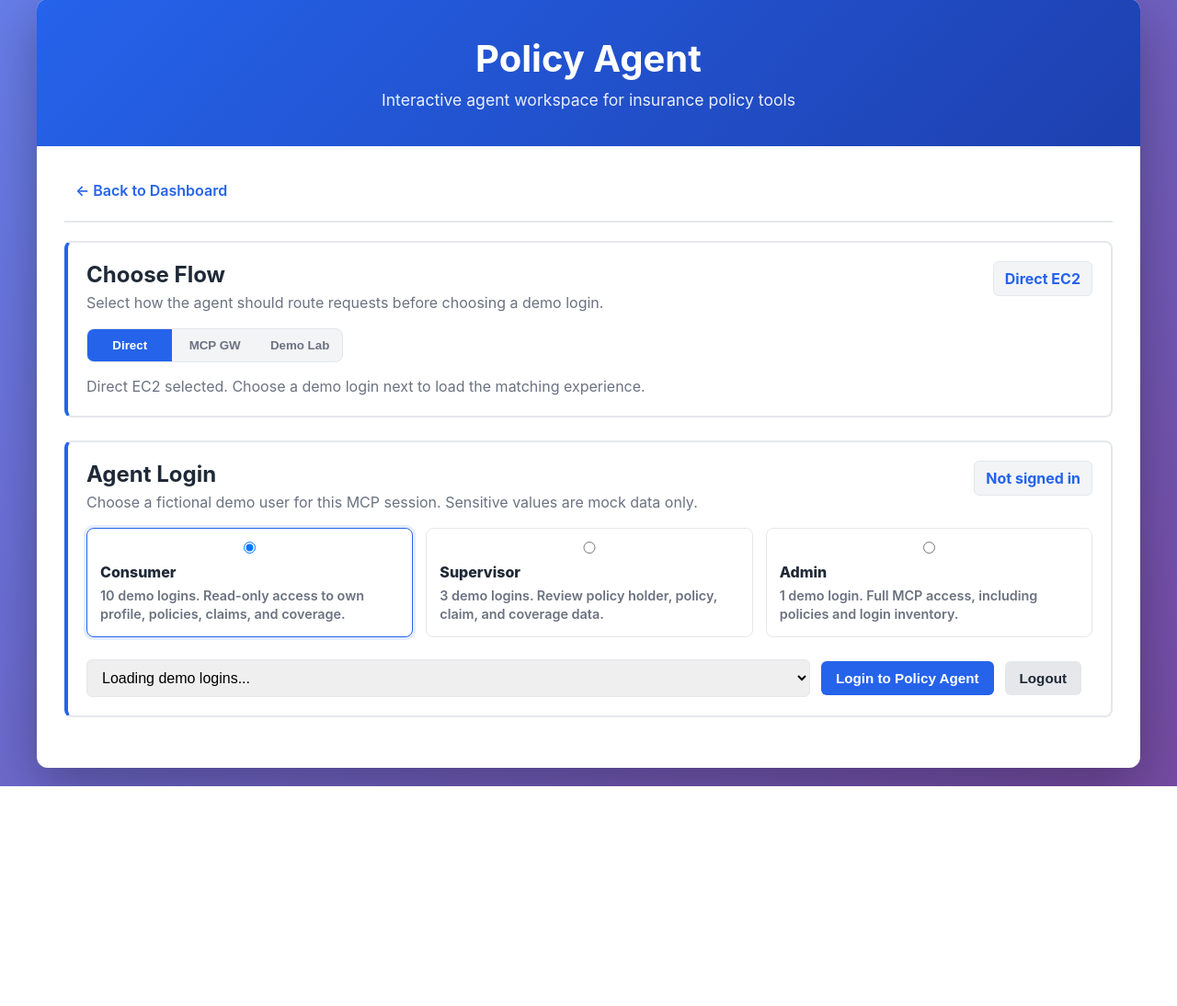
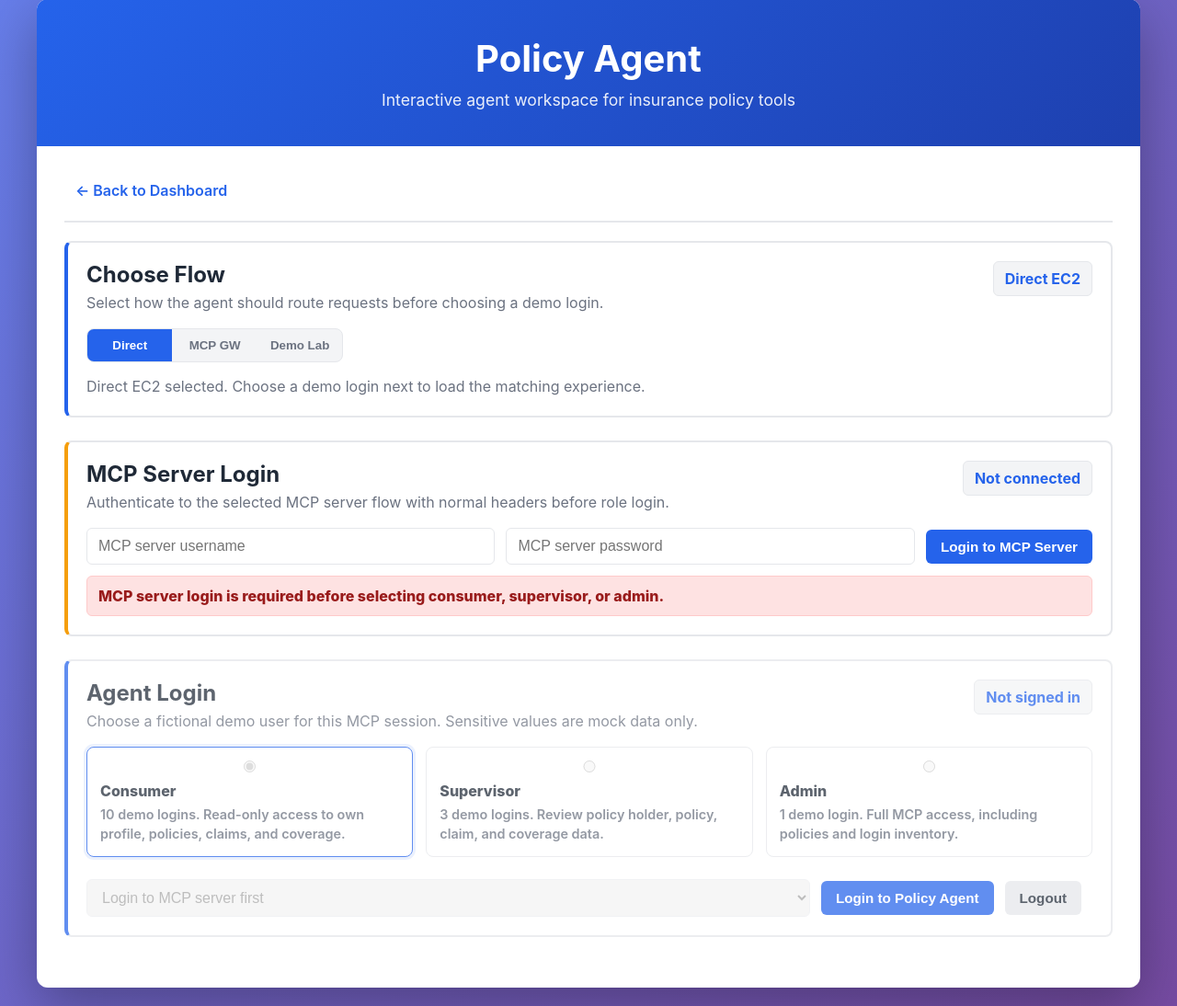
Before and after one commit to shankarmaheswaran/insurance-policy-mcp-server, a Flask app: page /test in a window 1280 px wide. Shown: the part 21-1115 px from the top of the page at 92% size. Before the commit the page ends 876 px from the top, so only its background shows below. Run offline with Flask 3, Linux system fonts and the light colour scheme.

Commit message:
Replace OAuth with MCP header login flow

```diff
--- a/policy-agent-ui/app.py
+++ b/policy-agent-ui/app.py
@@ -190,7 +190,23 @@ def read_gateway_json(response) -> dict:
         raise
 
 
-def mcp_gateway_rpc(method: str, params: dict | None = None) -> tuple[dict, int, list[str]]:
+def get_mcp_server_headers() -> dict[str, str]:
+    """Read MCP server login headers from the local agent request."""
+    headers = {}
+    username = request.headers.get("X-MCP-Server-Username")
+    password = request.headers.get("X-MCP-Server-Password")
+    if username:
+        headers["X-MCP-Server-Username"] = username
+    if password:
+        headers["X-MCP-Server-Password"] = password
+    return headers
+
+
+def mcp_gateway_rpc(
+    method: str,
+    params: dict | None = None,
+    extra_headers: dict[str, str] | None = None,
+) -> tuple[dict, int, list[str]]:
     """Call the configured MCP gateway using MCP JSON-RPC over HTTP."""
     headers, header_names, logs = load_gateway_headers()
     headers.update(
@@ -199,8 +215,12 @@ def mcp_gateway_rpc(method: str, params: dict | None = None) -> tuple[dict, int,
             "Content-Type": "application/json",
         }
     )
+    if extra_headers:
+        headers.update(extra_headers)
     logs.append(f"[CONFIG] MCP Gateway URL: {MCP_GATEWAY_URL}")
     logs.append(f"[CONFIG] Credential headers configured: {', '.join(header_names) if header_names else 'none'}")
+    if extra_headers:
+        logs.append(f"[CONFIG] MCP server login headers included: {', '.join(extra_headers.keys())}")
     logs.append(f"[MCP] JSON-RPC method: {method}")
 
     body = json.dumps(
@@ -274,8 +294,9 @@ def normalize_mcp_tool_result(payload: dict, logs: list[str]) -> dict:
 
 def mcp_gateway_proxy(path: str, payload: dict | None = None):
     """Proxy supported UI API calls to the MCP gateway protocol."""
+    mcp_headers = get_mcp_server_headers()
     if path == "/api/agent/tools":
-        rpc_payload, status, logs = mcp_gateway_rpc("tools/list")
+        rpc_payload, status, logs = mcp_gateway_rpc("tools/list", extra_headers=mcp_headers)
         if status >= 400:
             return jsonify({"error": rpc_payload.get("error"), "logs": logs}), status
         return jsonify(normalize_mcp_tools(rpc_payload)), status
@@ -288,6 +309,7 @@ def mcp_gateway_proxy(path: str, payload: dict | None = None):
                 "name": payload.get("tool_name"),
                 "arguments": payload.get("params", {}),
             },
+            extra_headers=mcp_headers,
         )
         normalized = normalize_mcp_tool_result(rpc_payload, logs)
         return jsonify(normalized), status
@@ -318,6 +340,7 @@ def backend_request(path: str, method: str = "GET", payload: dict | None = None)
     agent_role = request.headers.get("X-Policy-Agent-Role")
     agent_username = request.headers.get("X-Policy-Agent-Username")
     agent_customer_id = request.headers.get("X-Policy-Agent-Customer-Id")
+    headers.update(get_mcp_server_headers())
     if agent_role:
         headers["X-Policy-Agent-Role"] = agent_role
     if agent_username:
@@ -408,7 +431,9 @@ def agent_connection_check():
     ]
 
     if mode == "mcp_gateway":
-        rpc_payload, status, gateway_logs = mcp_gateway_rpc("tools/list")
+        rpc_payload, status, gateway_logs = mcp_gateway_rpc(
+            "tools/list", extra_headers=get_mcp_server_headers()
+        )
         tools = normalize_mcp_tools(rpc_payload) if status < 400 else []
         logs.append("[CHECK] Calling MCP Gateway tools/list with YAML credentials only")
         logs.append("[AUTH] Consumer/supervisor/admin headers are not forwarded to MCP Gateway")
@@ -455,7 +480,7 @@ def agent_connection_check():
         logs.append(f"[AUTH] Customer scope: {agent_customer_id}")
 
     try:
-        active_headers = {"Accept": "application/json"}
+        active_headers = {"Accept": "application/json", **get_mcp_server_headers()}
         gateway = None
         ssl_context = None
 
@@ -559,6 +584,73 @@ def agent_gateway_preflight():
     ), 200 if connected else status
 
 
+@app.route("/api/agent/mcp-login", methods=["POST"])
+def agent_mcp_login():
+    """Validate MCP server header login for the selected flow."""
+    mode, base_url = get_target_url()
+    mcp_headers = get_mcp_server_headers()
+    if not mcp_headers.get("X-MCP-Server-Username") or not mcp_headers.get("X-MCP-Server-Password"):
+        return jsonify({"authenticated": False, "error": "MCP server username and password are required"}), 400
+
+    if mode == "mcp_gateway":
+        rpc_payload, status, logs = mcp_gateway_rpc("tools/list", extra_headers=mcp_headers)
+        authenticated = status < 400
+        return jsonify(
+            {
+                "authenticated": authenticated,
+                "route_mode": mode,
+                "route_url": MCP_GATEWAY_URL,
+                "logs": [
+                    "[FLOW] MCP server login through MCP Gateway",
+                    "[AUTH] YAML gateway credentials used for gateway access",
+                    "[AUTH] MCP server login headers included for upstream MCP server",
+                ] + logs,
+                "error": None if authenticated else rpc_payload.get("error", "MCP Gateway rejected MCP server login"),
+            }
+        ), 200 if authenticated else status
+
+    missing_target = require_target_url(base_url, mode)
+    if missing_target:
+        return missing_target
+
+    try:
+        outbound_request = Request(f"{base_url}/mcp-login", headers=mcp_headers, method="POST")
+        with urlopen(outbound_request, timeout=15) as response:
+            response_body = json.loads(response.read().decode("utf-8"))
+            response_body["route_mode"] = mode
+            response_body["route_url"] = base_url
+            response_body["logs"] = [
+                "[FLOW] MCP server login through Direct EC2",
+                "[AUTH] MCP server login headers sent to EC2 backend",
+                f"[SUCCESS] EC2 MCP server login returned HTTP {response.status}",
+            ]
+            return jsonify(response_body), response.status
+    except HTTPError as error:
+        error_body = error.read().decode("utf-8")
+        try:
+            response_body = json.loads(error_body)
+        except json.JSONDecodeError:
+            response_body = {"error": error_body or error.reason}
+        response_body["authenticated"] = False
+        response_body["route_mode"] = mode
+        response_body["route_url"] = base_url
+        response_body["logs"] = [
+            "[FLOW] MCP server login through Direct EC2",
+            f"[ERROR] EC2 MCP server login returned HTTP {error.code}: {error.reason}",
+        ]
+        return jsonify(response_body), error.code
+    except URLError as error:
+        return jsonify(
+            {
+                "authenticated": False,
+                "route_mode": mode,
+                "route_url": base_url,
+                "logs": ["[FLOW] MCP server login through Direct EC2", f"[ERROR] {error.reason}"],
+                "error": str(error.reason),
+            }
+        ), 502
+
+
 @app.route("/api/policies", methods=["GET"])
 def get_policies():
     """Proxy policy list requests."""
--- a/policy-agent-ui/static/test-console.css
+++ b/policy-agent-ui/static/test-console.css
@@ -41,7 +41,7 @@
 }
 
 .role-login-section {
-    order: 2;
+    order: 3;
     border: 2px solid var(--border-color);
     border-left: 4px solid var(--primary-color);
     border-radius: 8px;
@@ -50,7 +50,18 @@
     background: white;
 }
 
+.mcp-server-login-section {
+    order: 2;
+    border: 2px solid var(--border-color);
+    border-left: 4px solid var(--warning-color);
+    border-radius: 8px;
+    padding: 20px;
+    margin-bottom: 25px;
+    background: white;
+}
+
 .flow-selection-header,
+.mcp-server-login-header,
 .role-login-header {
     display: flex;
     justify-content: space-between;
@@ -60,16 +71,19 @@
 }
 
 .flow-selection-header h2,
+.mcp-server-login-header h2,
 .role-login-header h2 {
     margin-bottom: 6px;
 }
 
 .flow-selection-header p,
+.mcp-server-login-header p,
 .role-login-header p {
     color: var(--text-light);
 }
 
 .active-route,
+.active-mcp-login,
 .active-role {
     background: var(--light-bg);
     border: 1px solid var(--border-color);
@@ -122,6 +136,33 @@
     grid-template-columns: minmax(240px, 1fr) auto auto auto;
     gap: 12px;
     align-items: center;
+}
+
+.mcp-server-login-actions {
+    display: grid;
+    grid-template-columns: minmax(180px, 1fr) minmax(180px, 1fr) auto;
+    gap: 12px;
+    align-items: center;
+    margin-bottom: 12px;
+}
+
+.mcp-server-login-status {
+    border-radius: 6px;
+    font-weight: 800;
+    line-height: 1.4;
+    padding: 10px 12px;
+}
+
+.mcp-server-login-status.connected {
+    background: #dcfce7;
+    border: 1px solid #86efac;
+    color: #166534;
+}
+
+.mcp-server-login-status.blocked {
+    background: #fee2e2;
+    border: 1px solid #fecaca;
+    color: #991b1b;
 }
 
 .route-toggle {
@@ -253,7 +294,7 @@
 }
 
 .connection-section {
-    order: 4;
+    order: 5;
     border: 2px solid var(--border-color);
     border-left: 4px solid var(--warning-color);
     border-radius: 8px;
@@ -368,7 +409,7 @@
 }
 
 .tool-selector-section {
-    order: 5;
+    order: 6;
     background: var(--light-bg);
     padding: 20px;
     border-radius: 8px;
@@ -387,7 +428,7 @@
 
 /* Test Area Layout */
 .test-area {
-    order: 6;
+    order: 7;
     display: grid;
     grid-template-columns: 1fr;
     gap: 22px;
@@ -639,7 +680,7 @@
 }
 
 .logs-panel {
-    order: 7;
+    order: 8;
     grid-column: 1 / -1;
     border-left: 4px solid #f59e0b;
     max-height: 400px;
@@ -885,7 +926,7 @@
 
 /* Tool Docs */
 .tool-docs-section {
-    order: 8;
+    order: 9;
     background: var(--light-bg);
     padding: 25px;
     border-radius: 8px;
@@ -964,7 +1005,7 @@
 }
 
 .injection-tests-section {
-    order: 3;
+    order: 4;
     background: #fff7ed;
     border: 1px solid #fed7aa;
     border-radius: 8px;
--- a/policy-agent-ui/static/test-console.js
+++ b/policy-agent-ui/static/test-console.js
@@ -11,13 +11,18 @@ let agentSession = {
     role: "",
     displayName: ""
 };
+let mcpServerSession = {
+    username: "",
+    password: "",
+    authenticated: false
+};
 let connectionMode = "direct";
 let gatewayPreflightConnected = false;
 
 // Load tools on page load
 document.addEventListener("DOMContentLoaded", async () => {
     restoreAgentSession();
-    await loadLoginOptions();
+    document.getElementById("loginSelector").innerHTML = '<option value="">Login to MCP server first</option>';
     if (isLoggedIn()) {
         showProtectedAgentSections();
         await verifyConnection();
@@ -53,6 +58,10 @@ function getAgentHeaders() {
     if (agentSession.username) {
         headers["X-Policy-Agent-Username"] = agentSession.username;
     }
+    if (mcpServerSession.authenticated) {
+        headers["X-MCP-Server-Username"] = mcpServerSession.username;
+        headers["X-MCP-Server-Password"] = mcpServerSession.password;
+    }
     return headers;
 }
 
@@ -60,10 +69,12 @@ function setConnectionMode(mode) {
     connectionMode = ["direct", "mcp_gateway", "demo_lab"].includes(mode) ? mode : "direct";
     gatewayPreflightConnected = false;
     agentSession = { username: "", role: "", displayName: "" };
+    mcpServerSession = { username: "", password: "", authenticated: false };
     availableTools = [];
     currentTool = null;
     routeToolError = "";
     updateConnectionModeDisplay();
+    updateMcpServerLoginDisplay();
     updateLoginAvailability();
     updateRoleDisplay();
     updateRouteModeItems();
@@ -110,7 +121,7 @@ function updateConnectionModeDisplay() {
 }
 
 function updateLoginAvailability() {
-    const loginDisabled = connectionMode === "mcp_gateway" && !gatewayPreflightConnected;
+    const loginDisabled = !mcpServerSession.authenticated || (connectionMode === "mcp_gateway" && !gatewayPreflightConnected);
     document.getElementById("loginSelector").disabled = loginDisabled;
     document.getElementById("loginButton").disabled = loginDisabled;
     document.querySelectorAll('input[name="agentRole"]').forEach(input => {
@@ -123,6 +134,78 @@ function updateLoginAvailability() {
         status.textContent = gatewayPreflightConnected
             ? "MCP Gateway connection established with YAML credentials. Agent login is now enabled."
             : "Connect MCP Gateway with YAML credentials before selecting a demo login.";
+    }
+}
+
+function updateMcpServerLoginDisplay() {
+    const badge = document.getElementById("activeMcpLogin");
+    const status = document.getElementById("mcpServerLoginStatus");
+    if (mcpServerSession.authenticated) {
+        badge.textContent = `Connected: ${mcpServerSession.username}`;
+        status.className = "mcp-server-login-status connected";
+        status.textContent = "MCP server header login succeeded. Consumer/supervisor/admin login is now available.";
+    } else {
+        badge.textContent = "Not connected";
+        status.className = "mcp-server-login-status blocked";
+        status.textContent = connectionMode === "mcp_gateway" && !gatewayPreflightConnected
+            ? "Connect MCP Gateway first, then login to the MCP server."
+            : "MCP server login is required before selecting consumer, supervisor, or admin.";
+    }
+}
+
+async function loginMcpServer() {
+    if (connectionMode === "mcp_gateway" && !gatewayPreflightConnected) {
+        alert("Connect MCP Gateway with YAML credentials before MCP server login.");
+        return;
+    }
+
+    const username = document.getElementById("mcpServerUsername").value.trim();
+    const password = document.getElementById("mcpServerPassword").value;
+    const status = document.getElementById("mcpServerLoginStatus");
+    if (!username || !password) {
+        alert("Enter MCP server username and password.");
+        return;
+    }
+
+    status.className = "mcp-server-login-status blocked";
+    status.textContent = "Checking MCP server header login...";
+    clearLogs();
+    addLog(`[FLOW] MCP server login through ${getConnectionModeLabel()}`, "info");
+    addLog("[AUTH] Sending normal MCP server login headers. Password value is hidden.", "info");
+
+    try {
+        const response = await fetch("/api/agent/mcp-login", {
+            method: "POST",
+            headers: {
+                "X-Policy-Connection-Mode": connectionMode,
+                "X-MCP-Server-Username": username,
+                "X-MCP-Server-Password": password
+            }
+        });
+        const data = await response.json();
+        mcpServerSession = {
+            username,
+            password: response.ok && data.authenticated ? password : "",
+            authenticated: Boolean(response.ok && data.authenticated)
+        };
+        (data.logs || []).forEach(logMsg => {
+            const level = logMsg.includes("[ERROR]") ? "error" :
+                logMsg.includes("[SUCCESS]") ? "success" : "info";
+            addLog(logMsg, level);
+        });
+        if (!mcpServerSession.authenticated) {
+            addLog(`[ERROR] MCP server login failed: ${data.error || `HTTP ${response.status}`}`, "error");
+        }
+    } catch (error) {
+        mcpServerSession = { username: "", password: "", authenticated: false };
+        addLog(`[ERROR] MCP server login failed: ${error.message}`, "error");
+    }
+
+    updateMcpServerLoginDisplay();
+    updateLoginAvailability();
+    updateRouteModeItems();
+    if (mcpServerSession.authenticated) {
+        await loadLoginOptions();
     }
 }
 
@@ -159,6 +242,7 @@ async function connectMcpGatewayBeforeLogin() {
         addLog(`[ERROR] MCP Gateway preflight failed: ${error.message}`, "error");
     } finally {
         button.disabled = false;
+        updateMcpServerLoginDisplay();
         updateLoginAvailability();
         updateRouteModeItems();
     }
@@ -222,6 +306,7 @@ function restoreAgentSession() {
         roleInput.checked = true;
     }
     updateConnectionModeDisplay();
+    updateMcpServerLoginDisplay();
     updateLoginAvailability();
     updateRoleDisplay();
     updateRouteModeItems();
--- a/policy-agent-ui/templates/test-console.html
+++ b/policy-agent-ui/templates/test-console.html
@@ -40,6 +40,25 @@
                 <div id="gatewayPreflightPanel" class="gateway-preflight-panel hidden">
                     <button type="button" id="gatewayPreflightButton" class="btn btn-primary" onclick="connectMcpGatewayBeforeLogin()">Connect MCP Gateway</button>
                     <div id="gatewayPreflightStatus" class="gateway-preflight-status">MCP Gateway must be connected with YAML credentials before agent login.</div>
+                </div>
+            </section>
+
+            <!-- MCP Server Login -->
+            <section class="mcp-server-login-section" id="mcpServerLoginSection">
+                <div class="mcp-server-login-header">
+                    <div>
+                        <h2>MCP Server Login</h2>
+                        <p>Authenticate to the selected MCP server flow with normal headers before role login.</p>
+                    </div>
+                    <div class="active-mcp-login" id="activeMcpLogin">Not connected</div>
+                </div>
+                <div class="mcp-server-login-actions">
+                    <input type="text" id="mcpServerUsername" class="input-field" placeholder="MCP server username" autocomplete="username">
+                    <input type="password" id="mcpServerPassword" class="input-field" placeholder="MCP server password" autocomplete="current-password">
+                    <button id="mcpServerLoginButton" onclick="loginMcpServer()" class="btn btn-primary">Login to MCP Server</button>
+                </div>
+                <div id="mcpServerLoginStatus" class="mcp-server-login-status blocked">
+                    MCP server login is required before selecting consumer, supervisor, or admin.
                 </div>
             </section>
 
```
Also changed, not shown: policy-mcp-backend/app.py (+31 -89 lines), policy-mcp-backend/tests/test_mcp_header_auth.py (added, +115 -0 lines), policy-mcp-backend/README.md.
